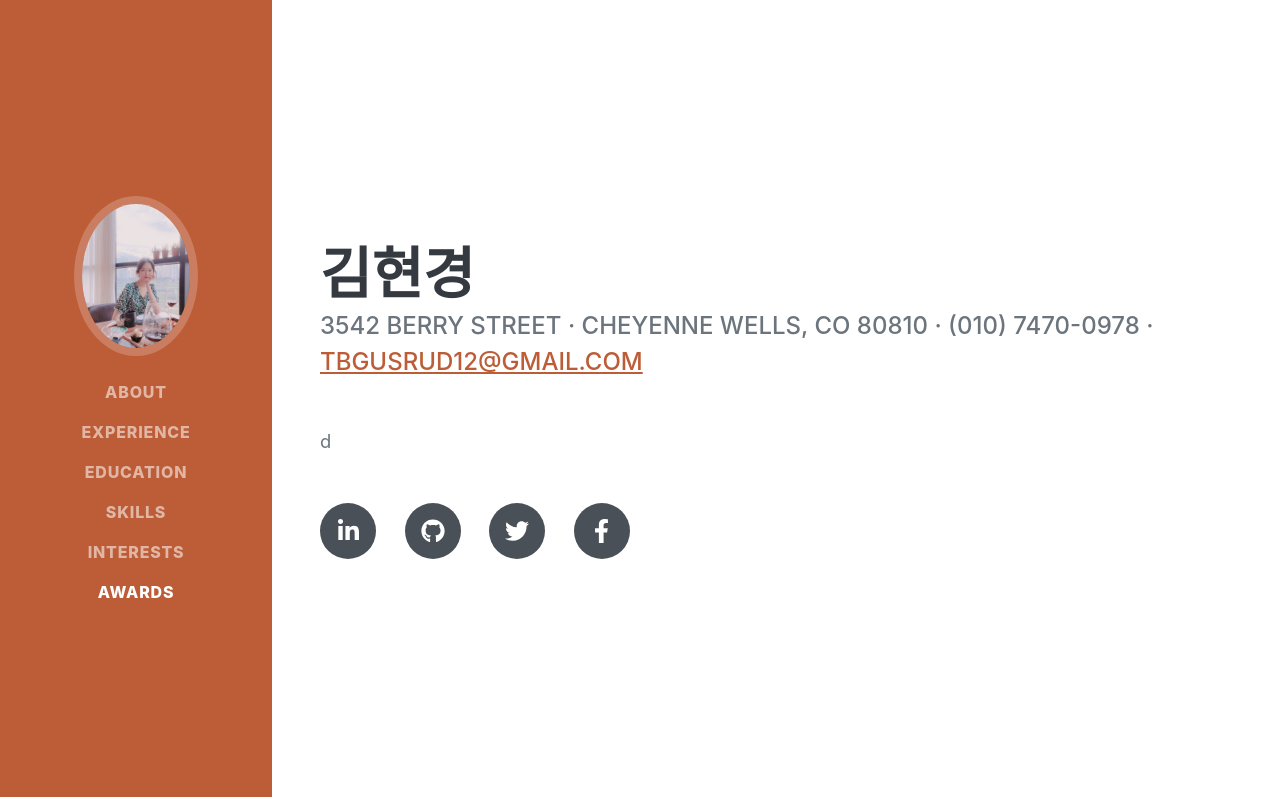
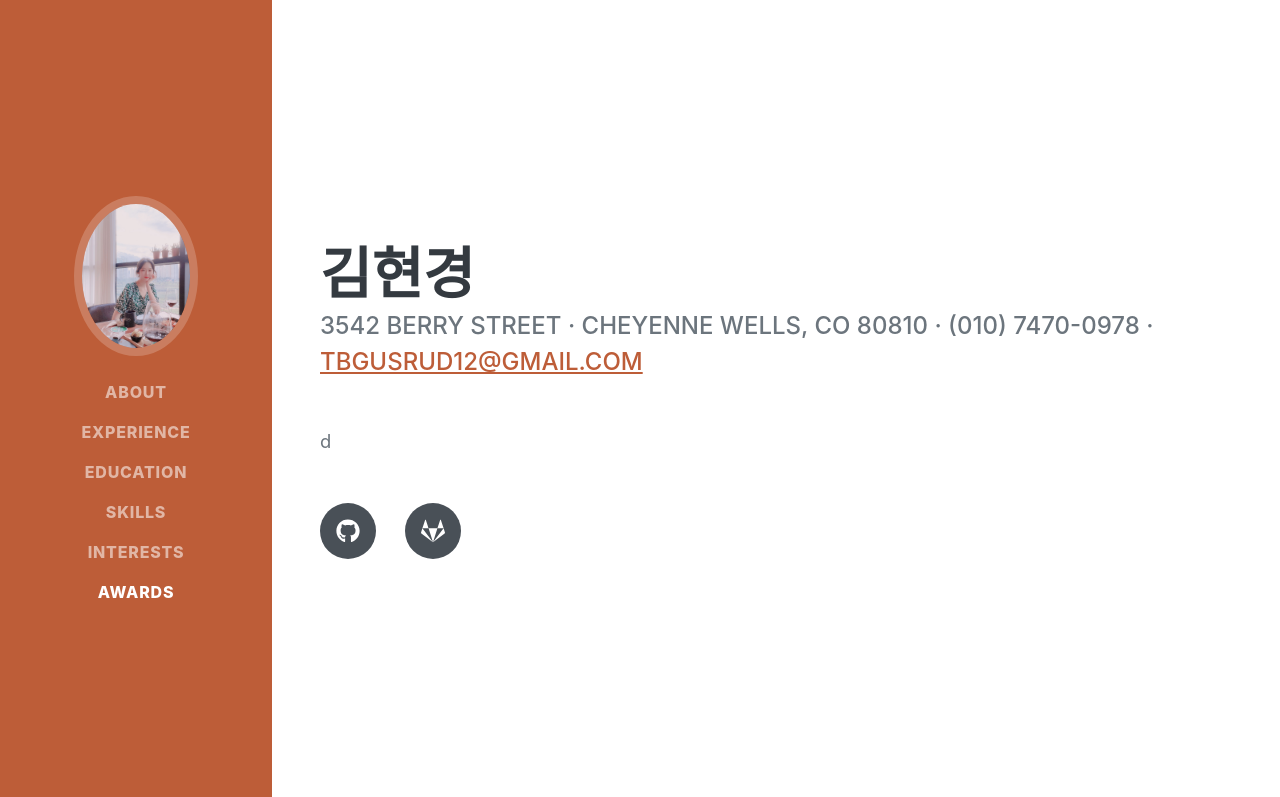
Before and after one commit to graceFor/graceFor.github.io, a plain HTML site: page index.html in a window 1280 px wide. Shown: the top 797 px of the page. Drawn offline with nearby package versions, Linux system fonts and the light colour scheme; a web font is replaced by a local one.

Commit message:
portfolio

```diff
--- a/index.html
+++ b/index.html
@@ -54,10 +54,10 @@
                 </div>
                 <p class="lead mb-5">d</p>
                 <div class="social-icons">
-                    <a class="social-icon" href="https://www.instagram.com/marigold_0315"><i class="fab fa-linkedin-in"></i></a>
-                    <a class="social-icon" href="#!"><i class="fab fa-github"></i></a>
-                    <a class="social-icon" href="#!"><i class="fab fa-twitter"></i></a>
-                    <a class="social-icon" href="#!"><i class="fab fa-facebook-f"></i></a>
+
+                    <a class="social-icon" href="https://github.com/graceFor"><i class="fab fa-github"></i></a>
+                    <a class="social-icon" href="https://gitlab.com/tbgusrud12"><i class="fab fa-gitlab" aria-hidden="true"></i></a>
+
                 </div>
             </div>
         </section>
```
